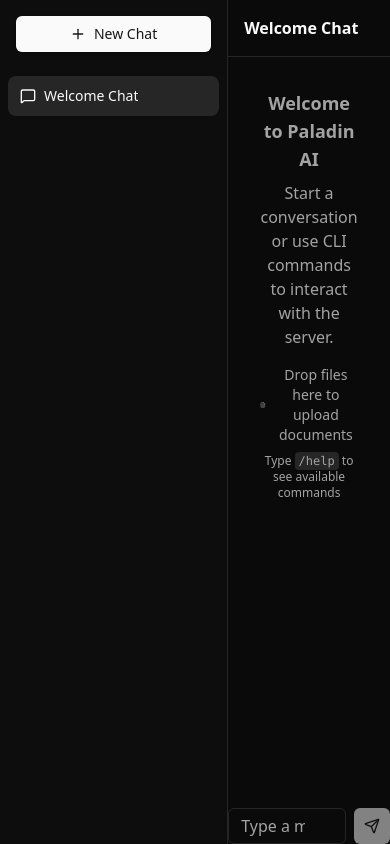
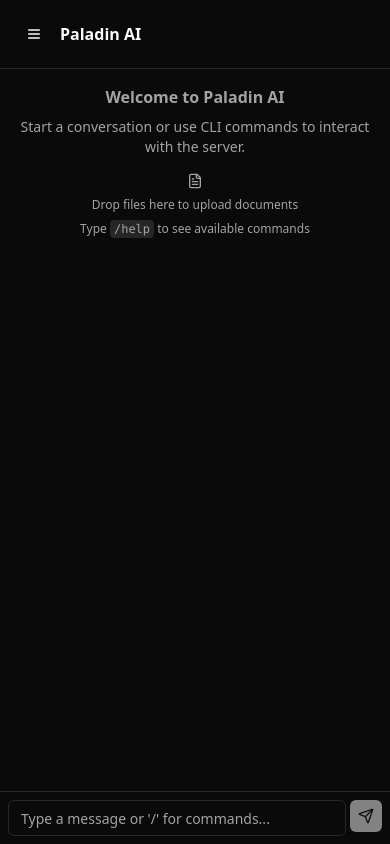
Before and after one commit to d-cryptic/paladinai, a Next.js app in the folder frontend/: page / in a window 390 px wide. Built offline with nearby package versions, Linux system fonts and the light colour scheme.

Commit message:
frontend: chat ui made responsive

```diff
--- a/frontend/app/globals.css
+++ b/frontend/app/globals.css
@@ -56,4 +56,16 @@
   body {
     @apply bg-background text-foreground;
   }
+  html, body {
+    height: 100%;
+    overflow: hidden;
+  }
 }
+
+/* Ensure proper mobile viewport */
+@layer utilities {
+  .h-screen-safe {
+    height: 100vh;
+    height: 100dvh;
+  }
+}
--- a/frontend/app/layout.tsx
+++ b/frontend/app/layout.tsx
@@ -15,6 +15,12 @@
 export const metadata: Metadata = {
   title: "Paladin AI - Intelligent Chat Assistant",
   description: "AI-powered chat assistant with document processing",
+  viewport: {
+    width: "device-width",
+    initialScale: 1,
+    maximumScale: 1,
+    userScalable: false,
+  },
 };
 
 export default function RootLayout({
--- a/frontend/app/page.tsx
+++ b/frontend/app/page.tsx
@@ -1,12 +1,15 @@
 'use client'
 
-import { useEffect } from 'react'
+import { useEffect, useState } from 'react'
 import { useChatStore } from '@/lib/store'
 import { Sidebar } from '@/components/sidebar'
 import { ChatView } from '@/components/chat-view'
+import { Button } from '@/components/ui/button'
+import { Menu } from 'lucide-react'
 
 export default function Home() {
   const { sessions, createSession } = useChatStore()
+  const [sidebarOpen, setSidebarOpen] = useState(false)
 
   useEffect(() => {
     // Create initial session if none exist
@@ -16,11 +19,34 @@
   }, [])
 
   return (
-    <div className="flex h-screen">
-      <Sidebar />
-      <main className="flex-1">
-        <ChatView />
-      </main>
+    <div className="flex h-screen h-screen-safe bg-background">
+      {/* Mobile sidebar backdrop */}
+      {sidebarOpen && (
+        <div
+          className="fixed inset-0 bg-black/50 z-40 lg:hidden"
+          onClick={() => setSidebarOpen(false)}
+        />
+      )}
+
+      <Sidebar isOpen={sidebarOpen} onClose={() => setSidebarOpen(false)} />
+
+      <div className="flex-1 flex flex-col">
+        {/* Mobile header */}
+        <div className="lg:hidden border-b p-4 flex items-center gap-2">
+          <Button
+            variant="ghost"
+            size="icon"
+            onClick={() => setSidebarOpen(true)}
+          >
+            <Menu className="h-5 w-5" />
+          </Button>
+          <h1 className="font-semibold">Paladin AI</h1>
+        </div>
+
+        <main className="flex-1">
+          <ChatView />
+        </main>
+      </div>
     </div>
   )
 }
--- a/frontend/components/chat-view.tsx
+++ b/frontend/components/chat-view.tsx
@@ -283,7 +283,7 @@
 
   return (
     <div className="flex h-full flex-col">
-      <div className="border-b p-4">
+      <div className="hidden lg:block border-b p-4">
         <h2 className="font-semibold">{session.title}</h2>
       </div>
 
@@ -291,12 +291,12 @@
         <div className="pb-4" {...getRootProps()}>
           <input {...getInputProps()} />
           {session.messages.length === 0 && commandResults.length === 0 ? (
-            <div className="flex h-full items-center justify-center p-8 text-center text-muted-foreground">
-              <div>
-                <h3 className="mb-2 text-lg font-semibold">Welcome to Paladin AI</h3>
-                <p className="mb-4">Start a conversation or use CLI commands to interact with the server.</p>
-                <div className="space-y-2 text-sm">
-                  <div className="flex items-center justify-center gap-2">
+            <div className="flex h-full items-center justify-center p-4 sm:p-8 text-center text-muted-foreground">
+              <div className="max-w-md">
+                <h3 className="mb-2 text-base sm:text-lg font-semibold">Welcome to Paladin AI</h3>
+                <p className="mb-4 text-sm sm:text-base">Start a conversation or use CLI commands to interact with the server.</p>
+                <div className="space-y-2 text-xs sm:text-sm">
+                  <div className="flex flex-col sm:flex-row items-center justify-center gap-2">
                     <FileText className="h-4 w-4" />
                     <span>Drop files here to upload documents</span>
                   </div>
@@ -307,7 +307,7 @@
               </div>
             </div>
           ) : (
-            <div className="space-y-4 p-4">
+            <div className="space-y-4 px-2 py-4 sm:p-4">
               {/* Command results */}
               {commandResults.map((result) => (
                 <CommandMessage
--- a/frontend/components/command-input.tsx
+++ b/frontend/components/command-input.tsx
@@ -98,14 +98,14 @@
   }
 
   return (
-    <div className="relative">
+    <div className="relative p-2 sm:p-4 border-t bg-background">
       {/* Suggestions dropdown */}
       {showSuggestions && (
-        <div className="absolute bottom-full left-0 right-0 mb-1 bg-background border rounded-md shadow-lg max-h-48 overflow-auto">
+        <div className="absolute bottom-full left-0 right-0 mb-1 bg-background border rounded-md shadow-lg max-h-48 overflow-auto z-10">
           {suggestions.map((suggestion, index) => (
             <div
               key={suggestion}
-              className={`px-3 py-2 cursor-pointer hover:bg-muted ${
+              className={`px-2 sm:px-3 py-1.5 sm:py-2 cursor-pointer hover:bg-muted ${
                 index === selectedSuggestion ? 'bg-muted' : ''
               }`}
               onClick={() => {
@@ -116,7 +116,7 @@
             >
               <div className="flex items-center gap-2">
                 <Terminal className="h-3 w-3 text-muted-foreground" />
-                <span className="font-mono text-sm">{suggestion}</span>
+                <span className="font-mono text-xs sm:text-sm">{suggestion}</span>
               </div>
             </div>
           ))}
@@ -124,7 +124,7 @@
       )}
 
       {/* Input field */}
-      <div className="flex gap-2">
+      <div className="flex gap-1 sm:gap-2">
         <div className="relative flex-1">
           <Input
             ref={inputRef}
@@ -133,18 +133,19 @@
             onKeyDown={handleKeyDown}
             placeholder={getPlaceholder()}
             disabled={isLoading}
-            className={`pr-10 ${input.startsWith('/') ? 'font-mono' : ''}`}
+            className={`pr-8 sm:pr-10 text-sm ${input.startsWith('/') ? 'font-mono' : ''}`}
           />
           {input.startsWith('/') && (
-            <Terminal className="absolute right-3 top-1/2 -translate-y-1/2 h-4 w-4 text-muted-foreground" />
+            <Terminal className="absolute right-2 sm:right-3 top-1/2 -translate-y-1/2 h-3 w-3 sm:h-4 sm:w-4 text-muted-foreground" />
           )}
         </div>
         <Button
           onClick={handleSubmit}
           disabled={!input.trim() || isLoading}
           size="icon"
+          className="h-8 w-8 sm:h-10 sm:w-10"
         >
-          <Send className="h-4 w-4" />
+          <Send className="h-3 w-3 sm:h-4 sm:w-4" />
         </Button>
       </div>
 
--- a/frontend/components/command-message.tsx
+++ b/frontend/components/command-message.tsx
@@ -73,9 +73,9 @@
                 <code className="text-sm">{children}</code>
               )
             },
-            h1: ({ children }) => <h1 className="text-lg font-bold mt-4 mb-2">{children}</h1>,
-            h2: ({ children }) => <h2 className="text-base font-semibold mt-3 mb-1">{children}</h2>,
-            h3: ({ children }) => <h3 className="text-sm font-semibold mt-2 mb-1">{children}</h3>,
+            h1: ({ children }) => <h1 className="text-base sm:text-lg font-bold mt-3 sm:mt-4 mb-2">{children}</h1>,
+            h2: ({ children }) => <h2 className="text-sm sm:text-base font-semibold mt-2 sm:mt-3 mb-1">{children}</h2>,
+            h3: ({ children }) => <h3 className="text-xs sm:text-sm font-semibold mt-2 mb-1">{children}</h3>,
             ul: ({ children }) => <ul className="list-disc list-inside ml-4 my-2">{children}</ul>,
             li: ({ children }) => <li className="my-0.5">{children}</li>,
           }}
@@ -87,12 +87,12 @@
   }
 
   return (
-    <Card className={`p-4 ${getBorderColor()} border-l-4`}>
+    <Card className={`p-3 sm:p-4 ${getBorderColor()} border-l-4`}>
       {/* Command header */}
-      <div className="flex items-center gap-2 mb-2 text-sm text-muted-foreground">
-        <Terminal className="h-3 w-3" />
-        <span className="font-mono">{command}</span>
-        <span className="ml-auto text-xs">
+      <div className="flex items-center gap-2 mb-2 text-xs sm:text-sm text-muted-foreground">
+        <Terminal className="h-3 w-3 shrink-0" />
+        <span className="font-mono truncate">{command}</span>
+        <span className="ml-auto text-xs shrink-0">
           {timestamp.toLocaleTimeString()}
         </span>
       </div>
--- a/frontend/components/sidebar.tsx
+++ b/frontend/components/sidebar.tsx
@@ -1,14 +1,25 @@
 import { useChatStore, ChatSession } from '@/lib/store'
 import { Button } from '@/components/ui/button'
 import { ScrollArea } from '@/components/ui/scroll-area'
-import { Plus, MessageSquare, Trash2 } from 'lucide-react'
+import { Plus, MessageSquare, Trash2, X } from 'lucide-react'
 import { cn } from '@/lib/utils'
 
-export function Sidebar() {
+interface SidebarProps {
+  isOpen?: boolean
+  onClose?: () => void
+}
+
+export function Sidebar({ isOpen = true, onClose }: SidebarProps) {
   const { sessions, currentSessionId, createSession, deleteSession, setCurrentSession } = useChatStore()
 
   const handleNewChat = () => {
     createSession()
+    onClose?.()
+  }
+
+  const handleSelectSession = (sessionId: string) => {
+    setCurrentSession(sessionId)
+    onClose?.()
   }
 
   const sortedSessions = [...sessions].sort((a, b) => {
@@ -18,12 +29,25 @@
   })
 
   return (
-    <div className="flex h-full w-64 flex-col border-r bg-muted/10">
-      <div className="p-4">
-        <Button onClick={handleNewChat} className="w-full gap-2">
+    <div className={cn(
+      "fixed inset-y-0 left-0 z-50 flex h-full w-64 flex-col border-r bg-background transition-transform lg:relative lg:translate-x-0",
+      isOpen ? "translate-x-0" : "-translate-x-full"
+    )}>
+      <div className="flex items-center justify-between p-4 lg:justify-center">
+        <Button onClick={handleNewChat} className="flex-1 gap-2 lg:w-full">
           <Plus className="h-4 w-4" />
           New Chat
         </Button>
+        {onClose && (
+          <Button
+            variant="ghost"
+            size="icon"
+            className="ml-2 lg:hidden"
+            onClick={onClose}
+          >
+            <X className="h-4 w-4" />
+          </Button>
+        )}
       </div>
 
       <ScrollArea className="flex-1">
@@ -35,7 +59,7 @@
                 "group flex items-center justify-between rounded-lg px-3 py-2 hover:bg-accent cursor-pointer",
                 currentSessionId === session.id && "bg-accent"
               )}
-              onClick={() => setCurrentSession(session.id)}
+              onClick={() => handleSelectSession(session.id)}
             >
               <div className="flex items-center gap-2 overflow-hidden">
                 <MessageSquare className="h-4 w-4 shrink-0" />
```
Also changed, not shown: frontend/components/chat-message.tsx (+8 -8 lines).
